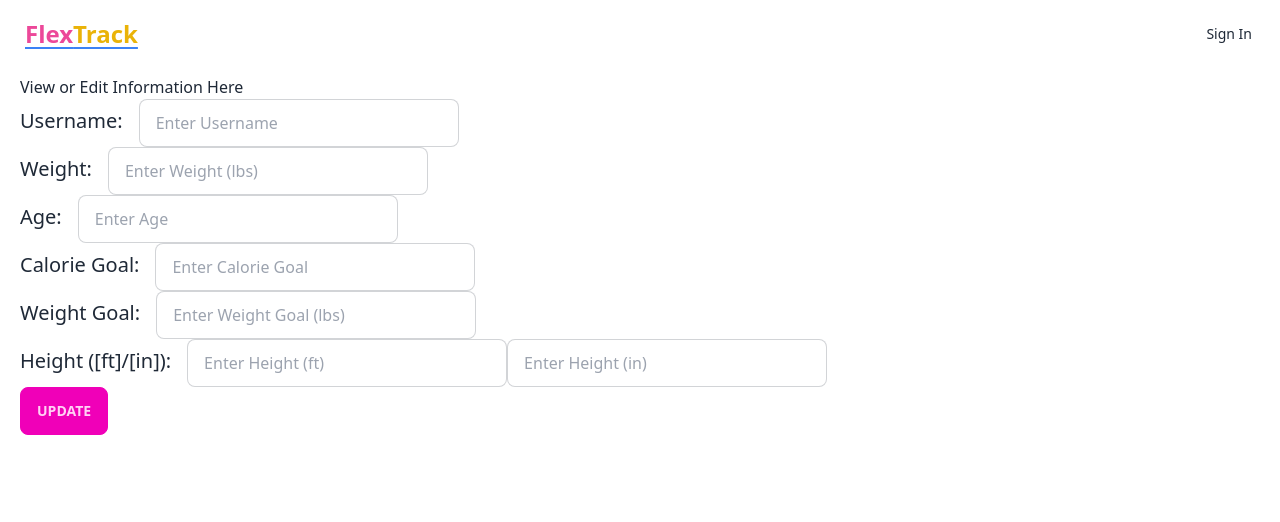
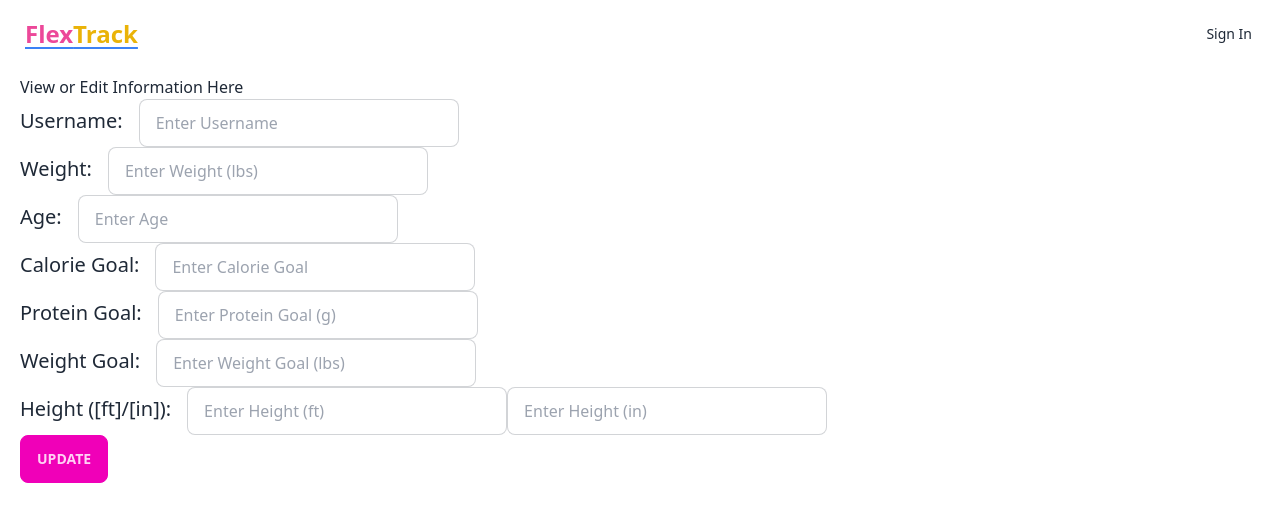
Before and after one commit to seanmckee/FlexTrack, a React (Vite) app in the folder client/: page /profile in a window 1280 px wide. Shown: the top 522 px of the page. Built offline with nearby package versions, Linux system fonts and the light colour scheme; no server answers.

Commit message:
added submit to profile form

```diff
--- a/client/src/pages/Profile/Profile.tsx
+++ b/client/src/pages/Profile/Profile.tsx
@@ -43,6 +43,29 @@ const Profile = () => {
   // const [username, setUsername] = useState("");
   // const [weight, setWeight] = useState(0);
 
+  const onSubmit = async (e: React.FormEvent<HTMLFormElement>) => {
+    e.preventDefault();
+    try {
+      await axios.put(
+        `http://localhost:3000/profile/${userID}`,
+        {
+          height: user.height,
+          weight: user.weight,
+          age: user.age,
+          goalCalories: user.goalCalories,
+          goalProtein: user.goalProtein,
+          goalWeight: user.goalWeight,
+        },
+        {
+          headers: { authorization: cookies.access_token },
+        }
+      );
+      console.log("Profile Updated");
+    } catch (error) {
+      console.error(error);
+    }
+  };
+
   // change any number based form input value change
   const handleNumberedChange = (
     e: React.ChangeEvent<HTMLInputElement>,
@@ -78,6 +101,11 @@ const Profile = () => {
 
   useEffect(() => {
     fetchProfile();
+    setHeight({
+      ...height,
+      feet: Math.floor(user.height / 12),
+      inches: user.height % 12,
+    });
   }, []);
 
   // keeps track of total height in inches
@@ -88,6 +116,7 @@ const Profile = () => {
 
   return (
     <div className="pt-[75px] p-5">
+      <form onSubmit={onSubmit}>
         <h1>View or Edit Information Here</h1>
         <div className="flex">
           <h1 className="text-xl mr-4 mt-2">Username: </h1>
@@ -135,6 +164,18 @@ const Profile = () => {
         </div>
 
         <div className="flex">
+          <h1 className="text-xl mr-4 mt-2">Protein Goal: </h1>
+          <input
+            type="text"
+            inputMode="numeric"
+            placeholder={"Enter Protein Goal (g)"}
+            className="input input-bordered w-full max-w-xs"
+            value={user?.goalProtein === 0 ? "" : String(user?.goalProtein)}
+            onChange={(e) => handleNumberedChange(e, "goalProtein")}
+          />
+        </div>
+
+        <div className="flex">
           <h1 className="text-xl mr-4 mt-2">Weight Goal: </h1>
           <input
             type="text"
@@ -166,7 +207,10 @@ const Profile = () => {
           />
         </div>
 
-      <button className="btn btn-secondary">Update</button>
+        <button type="submit" className="btn btn-secondary">
+          Update
+        </button>
+      </form>
     </div>
   );
 };
```
Lines whose indentation alone changed are shown as unchanged.
